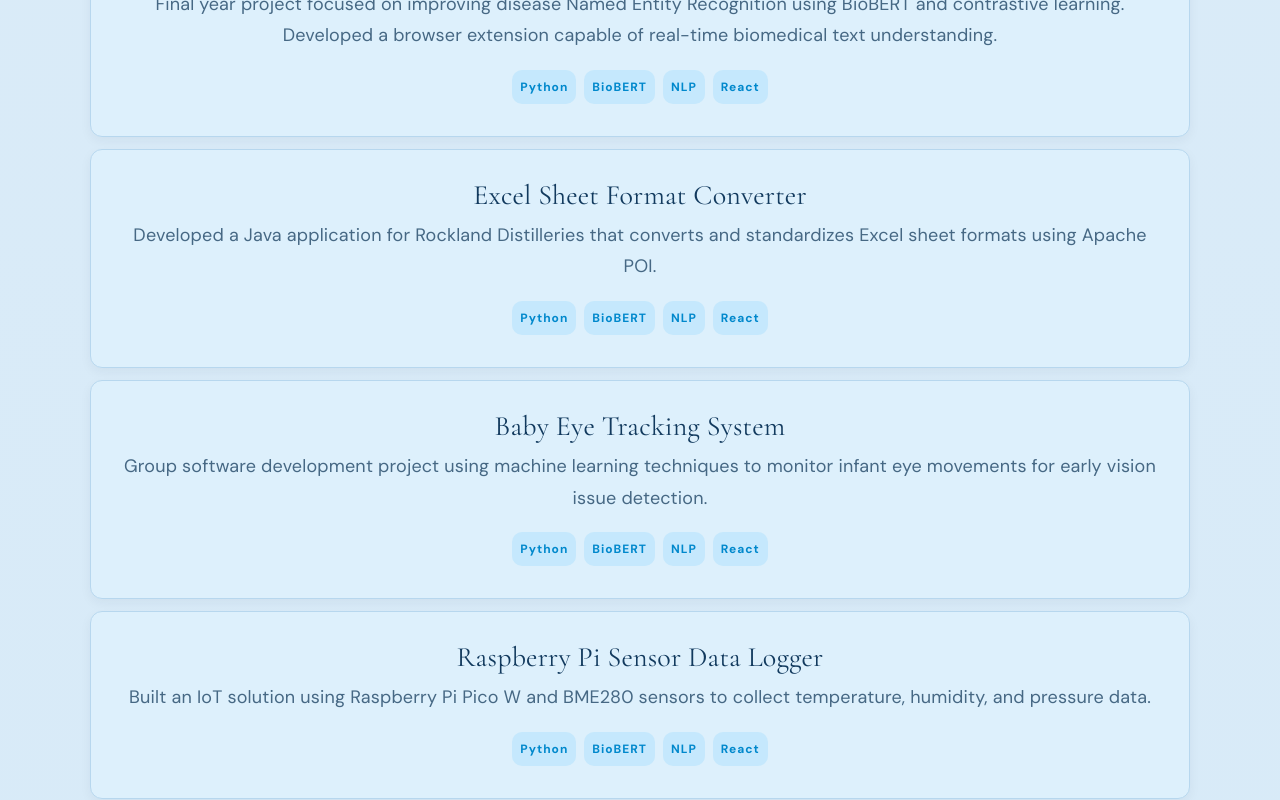
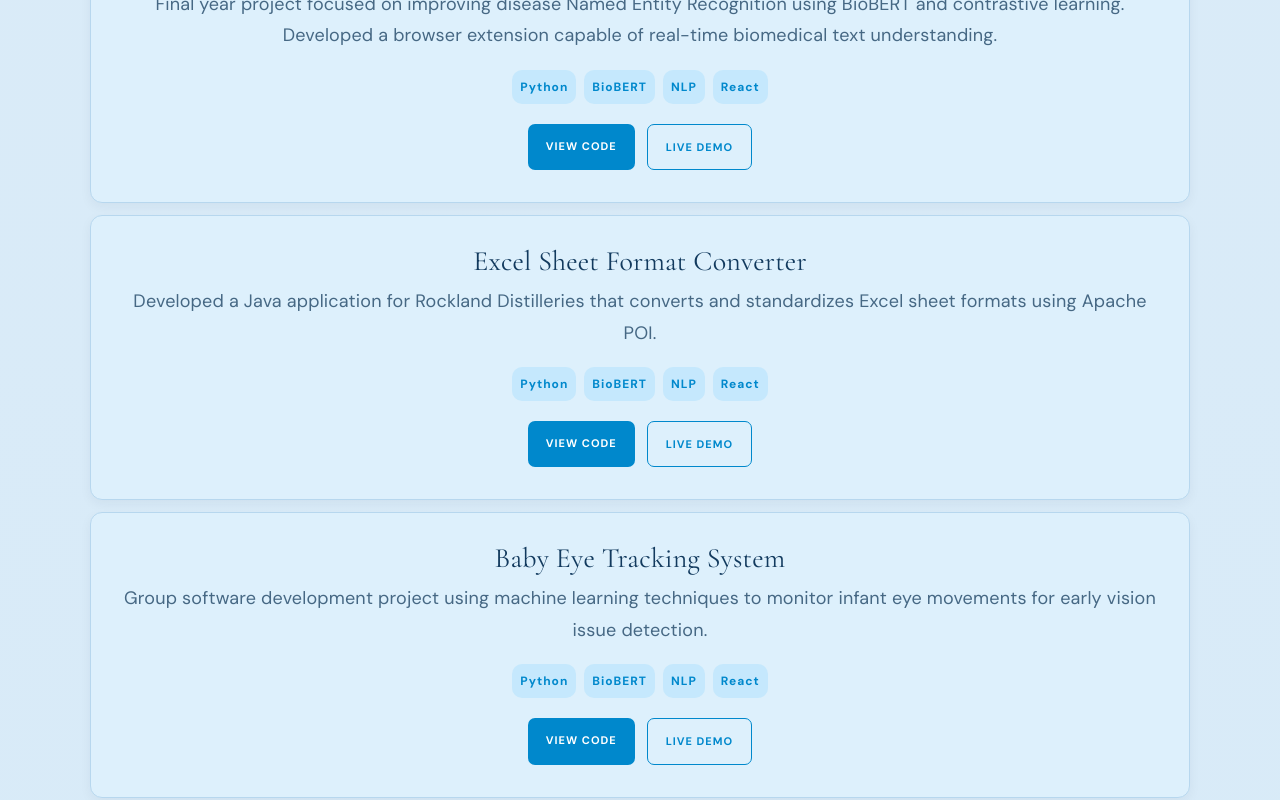
Before and after one commit to TharaganSTH/Portfolio, a React app in the folder frontend/: page / in a window 1280 px wide. Shown: the part 1800-2600 px from the top of the page. Built offline with nearby package versions, Linux system fonts and the light colour scheme; the HTML template or start-up script is replaced by a standard one.

Commit message:
added buttons for projects

```diff
--- a/frontend/src/App.css
+++ b/frontend/src/App.css
@@ -711,6 +711,40 @@ section {
   font-weight: 700;
   letter-spacing: 1px;
 }
+.project-actions {
+  display: flex;
+  justify-content: center;
+  gap: 12px;
+  margin-top: 20px;
+}
+
+.project-btn {
+  padding: 9px 18px;
+  background: var(--accent-dark);
+  color: white;
+  border-radius: 7px;
+  text-decoration: none;
+  font-size: 11px;
+  font-weight: 700;
+  letter-spacing: 1px;
+  text-transform: uppercase;
+  transition: 0.3s ease;
+}
+
+.project-btn:hover {
+  transform: translateY(-2px);
+  background: var(--primary);
+}
+
+.project-btn.secondary {
+  background: transparent;
+  color: var(--accent-dark);
+  border: 1px solid var(--accent-dark);
+}
+
+.project-btn.secondary:hover {
+  background: rgba(51, 181, 255, 0.12);
+}
 
 /* =========================
    EXPERIENCE TIMELINE
--- a/frontend/src/components/Projects.jsx
+++ b/frontend/src/components/Projects.jsx
@@ -42,6 +42,15 @@ function Projects() {
                     <span key={tag}>{tag}</span>
                 ))}
             </div>
+            <div className="project-actions">
+                <a href="#" className="project-btn">
+                    View Code
+                </a>
+
+                <a href="#" className="project-btn secondary">
+                    Live Demo
+                </a>
+            </div>
           </div>
         ))}
       </div>
```
